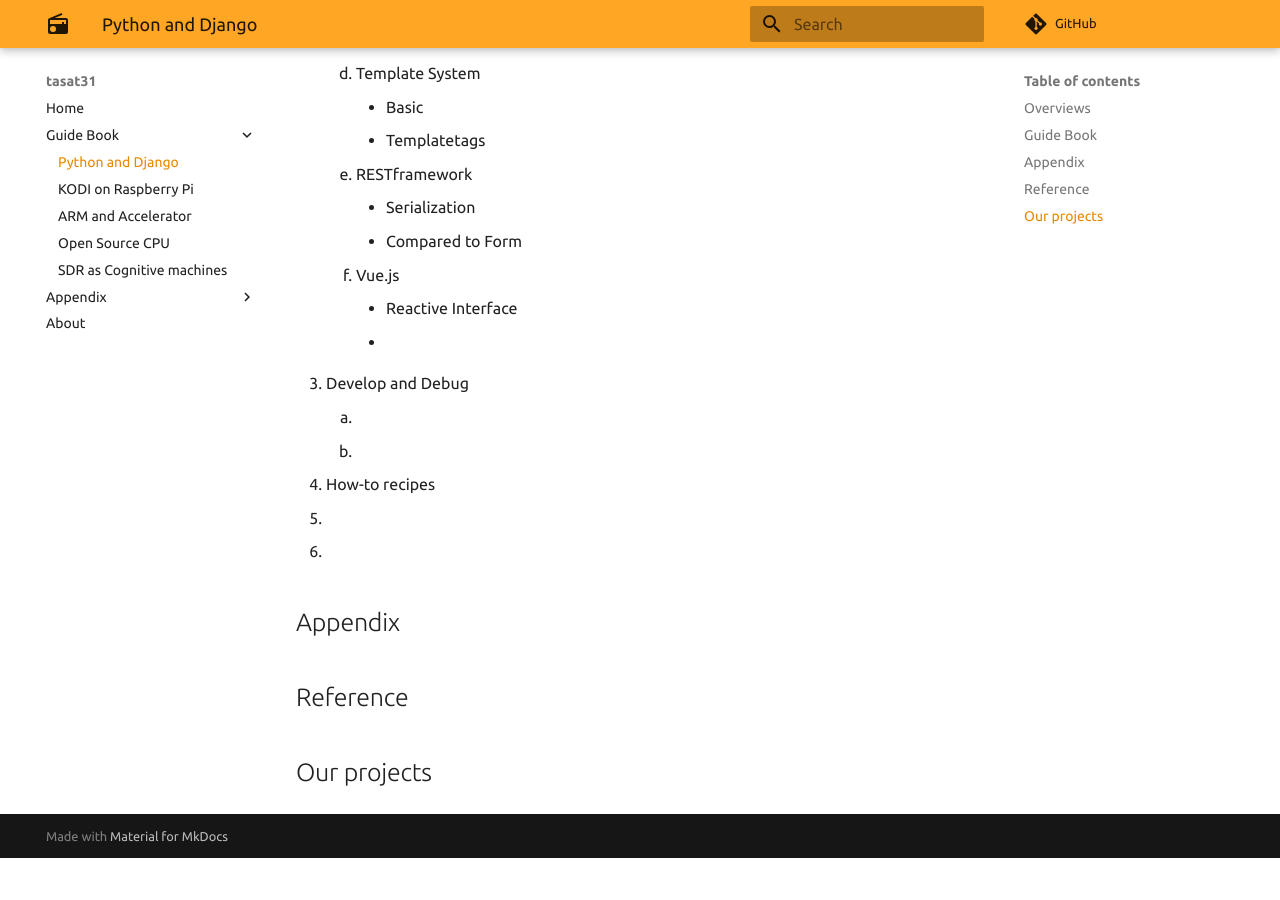
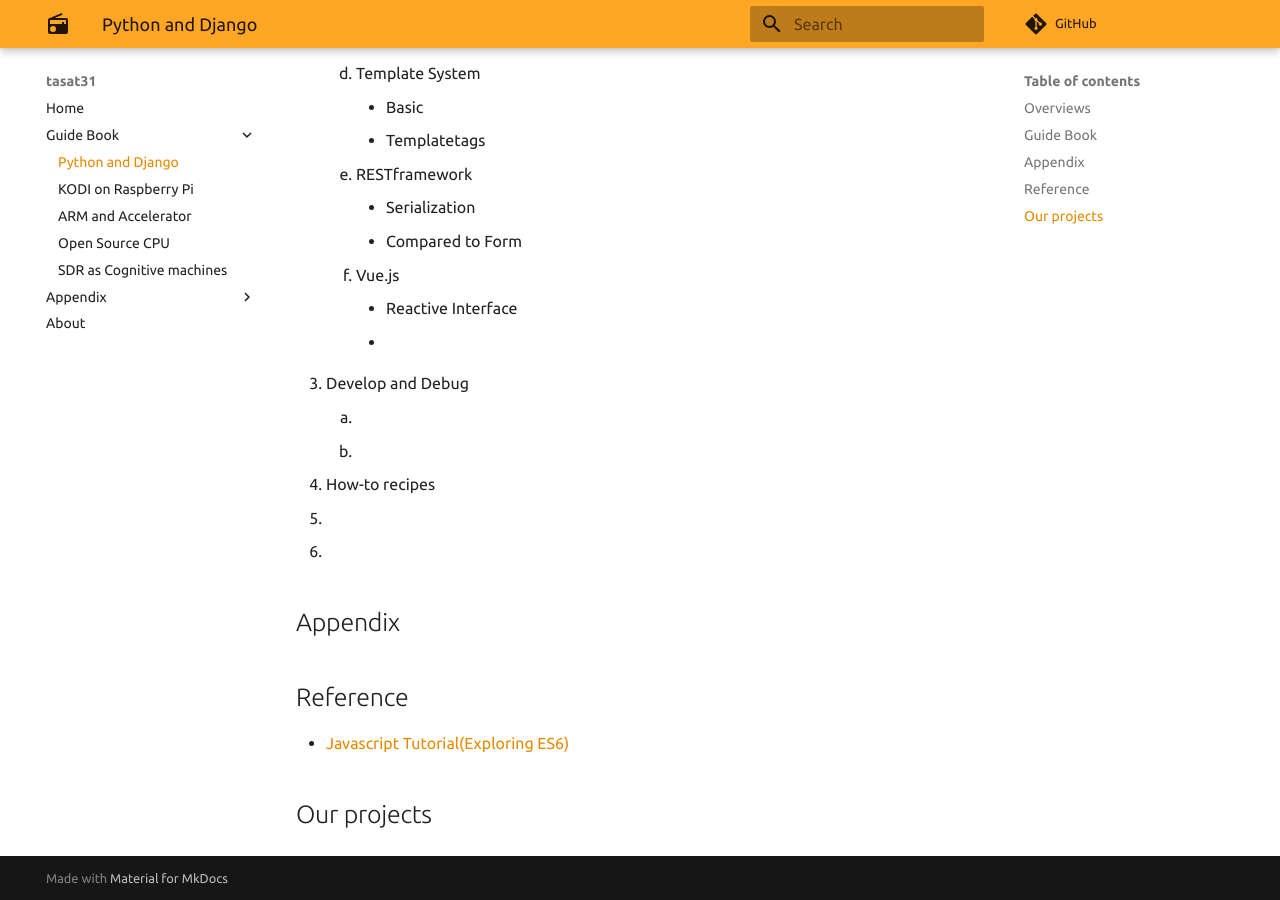
Before and after one commit to tasat31/t31lab, an MkDocs documentation site: the page built from docs/django/index.md, in a window 1280 px wide and 900 px high, scrolled down 1158 px. Built offline with MkDocs 1.6.1 and Material for MkDocs 9.7.7, drawn with Linux system fonts in a browser that asks for light colours; old or Windows-style settings are respelled for this version of MkDocs; before the commit the page ends 2016 px from its top, so only the background shows below that.

Commit message:
javascript ref

```diff
--- a/docs/django/index.md
+++ b/docs/django/index.md
@@ -93,5 +93,6 @@ it is great deal to learn Web framework system and you can achieve:
 
 ## Reference
 
+* [Javascript Tutorial(Exploring ES6)](http://exploringjs.com/es6/index.html#toc_ch_modules)
 
 ## Our projects
```
